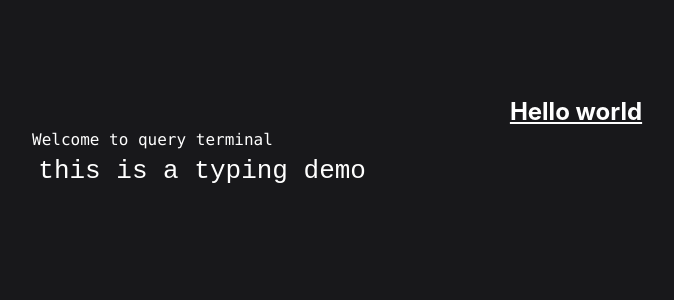
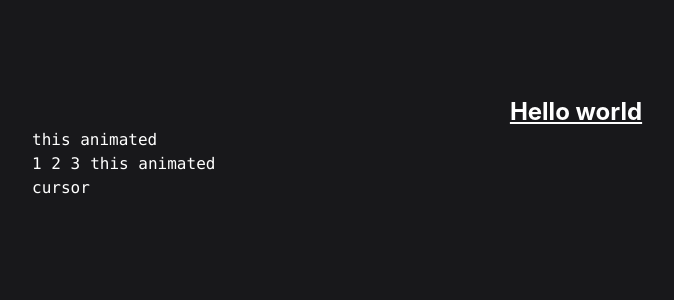
Before and after one commit to todd-grilliot/query-terminal-ui, a React (Create React App) app: page / in a window 1280 px wide. Shown: the top 300 px of the page, without its empty margins (64-738 px from the left). Built offline with nearby package versions, Linux system fonts and the light colour scheme.

Commit message:
working on state animation

```diff
--- a/src/Components/Block.tsx
+++ b/src/Components/Block.tsx
@@ -1,16 +1,40 @@
-import React from 'react';
+import React, { useState, useEffect } from 'react';
+
+import Chalk from './Chalk';
 
 type LineProps = {
     v?: string,
-    children?: any
+    animated?: boolean,
+    speed?: number,
+    children?: any,
 }
 
-function Block({ v, children } : LineProps) {
+function Block({ animated = false, speed = 180, children, ...props } : LineProps) {
+
+    // you might consider getting rid of the chalk thing altogether.. and just consider the v text to be the children of the child?? that could be messy in it's own way..
+    // how i'm doing it right now i'm going to have to mount them in order.. a series of flags.. an array of flags, one for each child. in state, but pass it to the chalks..
+
+    // i think that cloning this thing is making everyone behave very strange...
+    // yeah i'm not so sure about the cloning...
+    // this is pretty strange and maybe too ambitious..
+
+    const [visibleChalks, setVisibleChalks] = useState(0);
+
+    useEffect(()=>{
+
+        console.log('vis chalks block', visibleChalks);
+
+    })
+
+    const clonedChildren = React.Children.map(children, (child, index) => {
+        if (React.isValidElement(child)) {
+            return index === visibleChalks && React.cloneElement(child as React.ReactElement<any>, { animated, speed, visibleChalks, setVisibleChalks, ...props });
+        }
+    });
     return (
-        <div className='text-left'>
-            <p className='text-white font-mono'>
-                {children}
-            </p>
+        <div className='text-left flex flex-wrap'>
+            {clonedChildren}
+            <Chalk animated v='this animated'/>
         </div>
     );
 }
@@ -22,4 +46,15 @@ function Block({ v, children } : LineProps) {
 // group together several lines with a loading sequence.. pretty much all of the fun ui stuff is going to happen here..
 // maybe we should call it block instead of line...
 
+// so blocks have children with different styles and attributes...
+// and we are going to use state to add one char at a time rather quickly until the whole thing shows..
+// maybe the chalks will have to animate themselves.. and then the block can just add them in order, until the next one is finished..
+//so it will need to know when each one is finished.. like.. in an array.. how does it know how many children it has? - children.count() - gotcha..
+// so we can make an array of flags for children animations, and run all the children animations in order.. yes. a goofy fun way to make it look like text appears..
+// also the active block has a cursor?? or is the cursor static right below all that?
+// what do you think of animating blocks to slide in? that's cool but I feel like it wouldn't be that hard to add that later...
+// static cursor is good.. it could have a disabled state when animations are running, that just skips on any key..
+// yeh yeh that sounds fun to me. not as spooky as css animations and stuff. more fun and thinky.
+
+
 export default Block;
--- /dev/null
+++ b/src/Components/Chalk.tsx
@@ -0,0 +1,50 @@
+import React, { useEffect, useState } from 'react';
+
+type ChalkPropsType = {
+    v: string,
+    animated?: boolean,
+    color?: string,
+    speed?: number,
+    visibleChalks?: number,
+    setVisibleChalks?: Function,
+    // probably a bunch of boolean colors..
+}
+function Chalk({
+    v,
+    animated,
+    speed,
+    setVisibleChalks,
+    visibleChalks,
+    color = 'white'
+}: ChalkPropsType) {
+
+    const [visibleChars, setVisibleChars] = useState(animated ? 0 : v.length);
+
+    console.log('chalks', visibleChalks);
+
+    useEffect(()=>{
+        if ( visibleChars >= v.length){
+            setVisibleChalks && visibleChalks &&
+            setVisibleChalks(visibleChalks + 1);
+            console.log('setting vis chalks')
+            console.log(setVisibleChalks);
+            return;
+        }
+        const timer = setTimeout(() => {
+            setVisibleChars( visibleChars + 1);
+        }, speed);
+
+        return () => clearTimeout(timer);
+    },[visibleChars])
+
+    // console.log('animated', animated)
+    return (
+        <div className='text-left' >
+            <p className='text-white font-mono mr-2.5'>
+                {v.slice(0, visibleChars)}
+            </p>
+        </div>
+    );
+}
+
+export default Chalk;
--- /dev/null
+++ b/src/Components/Cursor.tsx
@@ -0,0 +1,15 @@
+import React from 'react';
+
+
+type CursorPropsType = {
+    disabled?: boolean,
+}
+function Cursor({disabled}: CursorPropsType) {
+    return (
+        <div>
+            <p className='text-white text-left font-mono'>cursor</p>
+        </div>
+    );
+}
+
+export default Cursor;
--- a/src/Components/TerminalGui.tsx
+++ b/src/Components/TerminalGui.tsx
@@ -1,14 +1,23 @@
 import React from 'react';
 import Block from './Block';
+import Cursor from './Cursor';
+import Chalk from './Chalk';
 
 function TerminalGui() {
     return (
         <div className='p-24 bg-zinc-900 h-screen w-screen'>
             <h1 className="text-white text-2xl font-bold underline">Hello world</h1>
             <Block>Welcome to query terminal</Block>
-            <div className='typing-demo'>
+            <Block animated >
+                {/* <p className='text-white'>4 {' '}</p> */}
+                <Chalk v=' 1 2 3' />
+                <Chalk v={'1 2 3'} />
+                <Chalk v=" 3 " />
+            </Block>
+            {/* <div className='typing-demo'>
                 this is a typing demo
-            </div>
+            </div> */}
+            <Cursor />
         </div>
     );
 }
```
